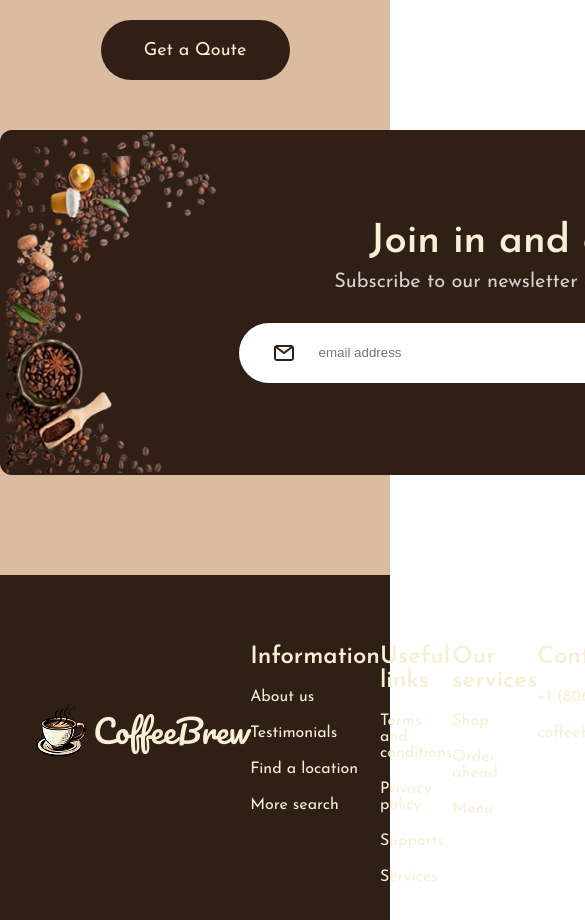
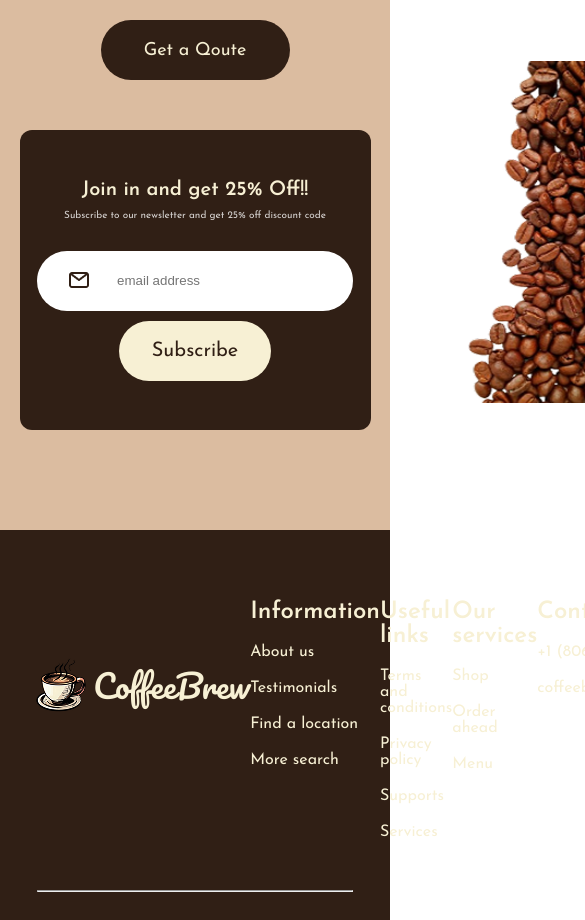
Before and after one commit to DEV-SHEGZ/Cofee-Brew, a React (Vite) app: page / in a window 390 px wide. Shown: the part 4720-5640 px from the top of the page, 585 px wide, since content can reach past the window. Built offline with nearby package versions, Linux system fonts and the light colour scheme.

Commit message:
done for today

```diff
--- a/src/App.css
+++ b/src/App.css
@@ -1003,4 +1003,34 @@
   .customer-review {
     margin-left: 23px;
   }
+
+  .Newsletter-form {
+    width: 90%;
+    height: 300px;
+  }
+  .new-input {
+    width: 90%;
+  }
+
+  .input-div {
+    text-align: center;
+  }
+  .Newsletter-form > .p1 {
+    font-size: 20px;
+  }
+
+  .Newsletter-form > .p2 {
+    font-size: 10px;
+  }
+
+  .email {
+    position: absolute;
+    left: 14%;
+    top: 32%;
+  }
+
+  .new-btn {
+    margin-left: 0px !important;
+    margin-top: 10px !important;
+  }
 }
```
